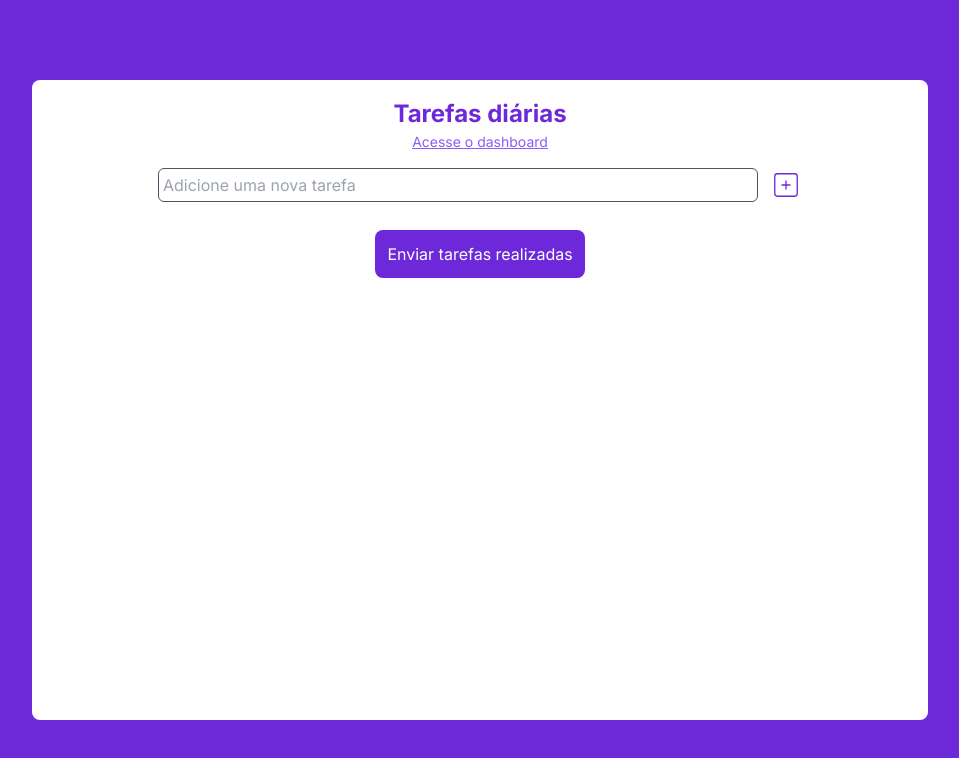
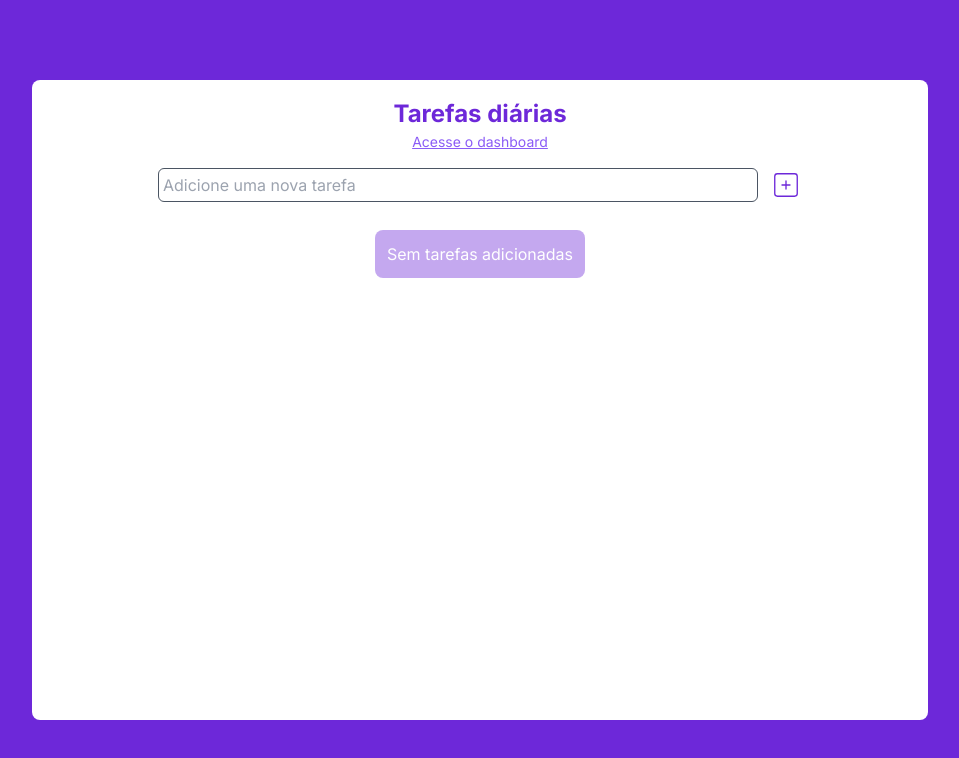
Before and after one commit to Adrianodbs/To-do-List-daily, a React (Vite) app: page / in a window 1280 px wide. Shown: the top 758 px of the page, without its empty margins (160-1119 px from the left). Built offline with nearby package versions, Linux system fonts and the light colour scheme.

Commit message:
Feat: validation button task home

```diff
--- a/src/pages/Home.tsx
+++ b/src/pages/Home.tsx
@@ -76,12 +76,21 @@ export default function Home() {
             />
           ))}
         </div>
+        {tasks.length > 0 ? (
           <button
             onClick={handleTaskDone}
             className="bg-violet-700 text-white p-3 mt-3 rounded-lg hover:opacity-80"
           >
             Enviar tarefas realizadas
           </button>
+        ) : (
+          <button
+            className="bg-violet-700 text-white p-3 mt-3 rounded-lg opacity-40 cursor-not-allowed"
+            disabled
+          >
+            Sem tarefas adicionadas
+          </button>
+        )}
       </div>
     </div>
   )
```
Lines whose indentation alone changed are shown as unchanged.
